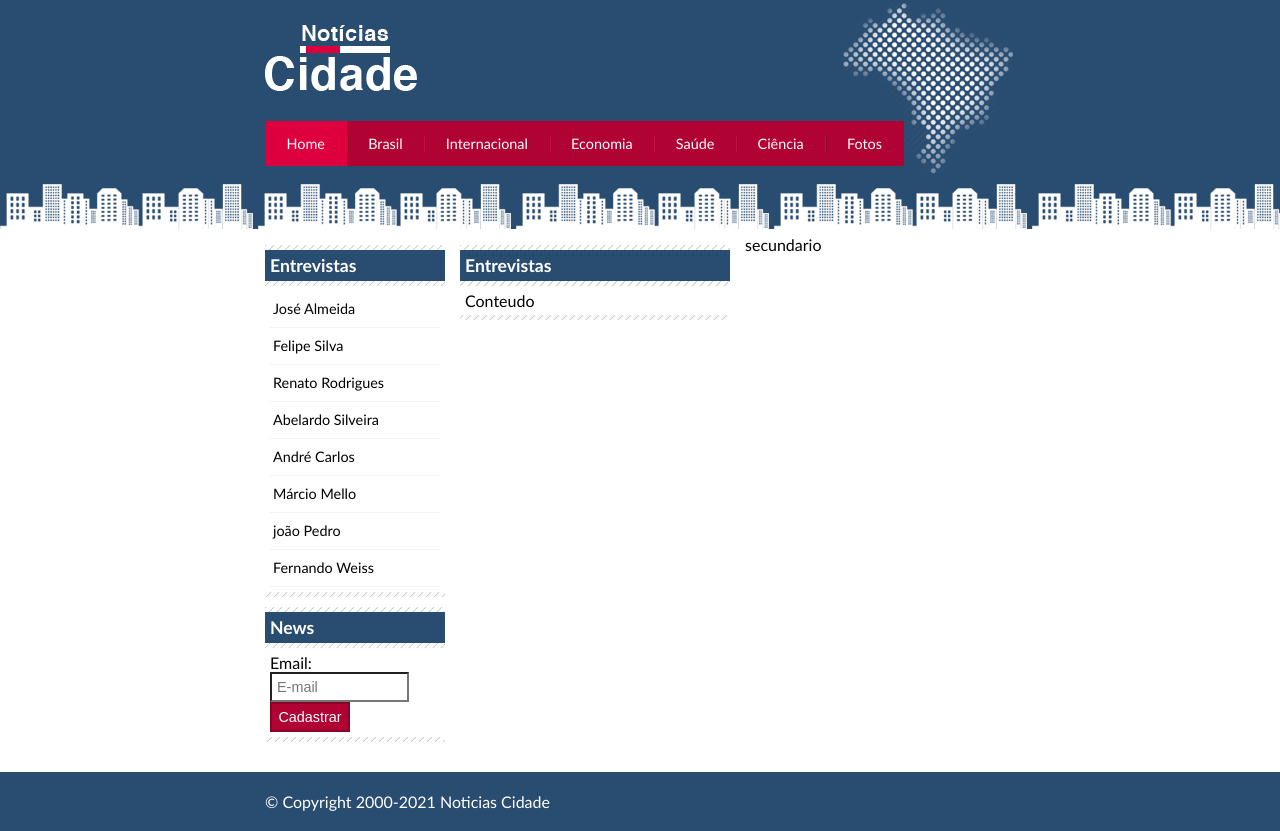
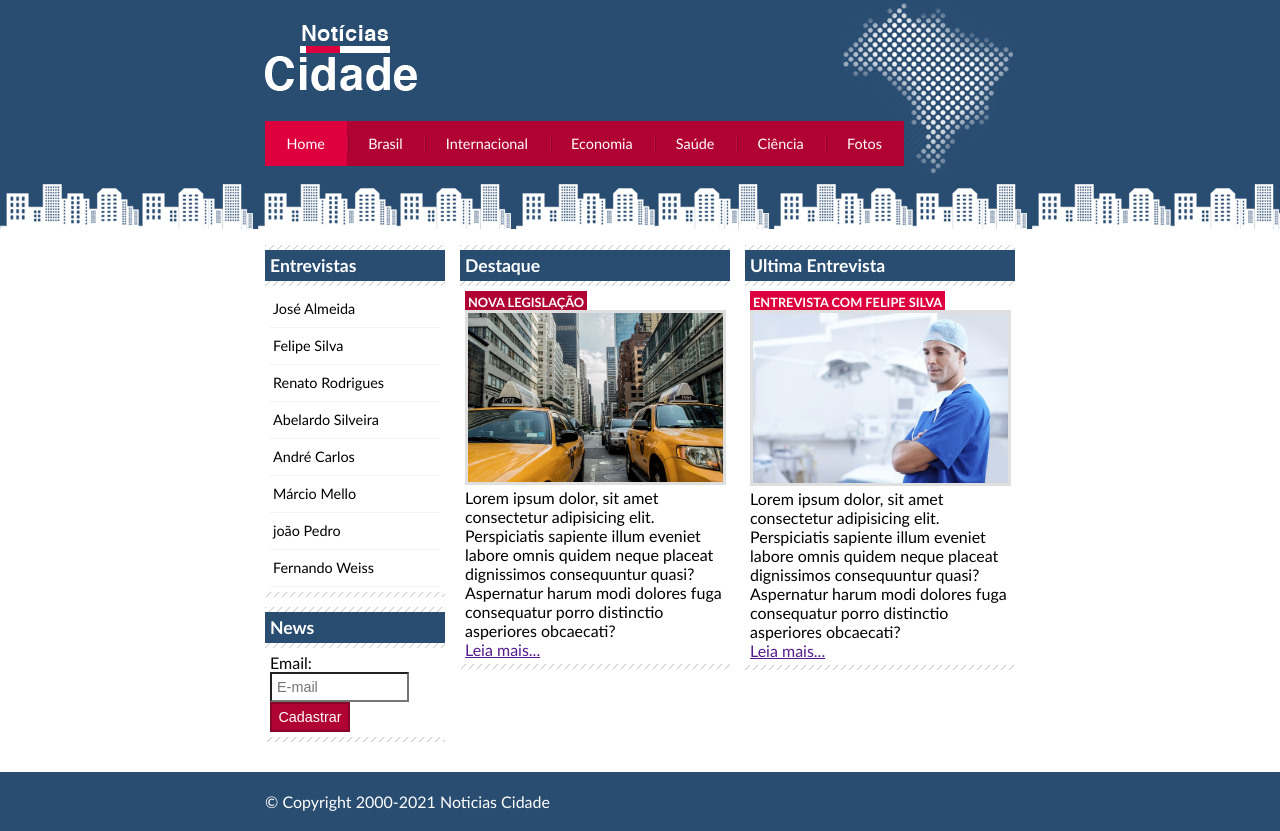
Before and after one commit to Renildo15/Noticias_Cidades, a plain HTML site: page index.html in a window 1280 px wide. Drawn offline with Linux system fonts and the light colour scheme.

Commit message:
Home-Destaque-Entrevista

```diff
--- a/index.html
+++ b/index.html
@@ -40,15 +40,30 @@
           <div id="conteudo">
               <!-- inicio primario -->
               <div id="primario">
-                  <div class="caixa">
-                      <h2>Entrevistas</h2>
+                  <div class="caixa destaque">
+                      <h2>Destaque</h2>
                       <div class="caixa-conteudo">
-                          Conteudo
+                          <h3>Nova Legislação</h3>
+                          <img class="imagem-principal" src="imagens/taxi.jpg" alt="imagem" width="100%">
+                          <p>Lorem ipsum dolor, sit amet consectetur adipisicing elit. Perspiciatis sapiente illum eveniet labore omnis quidem neque placeat dignissimos consequuntur quasi? Aspernatur harum modi dolores fuga consequatur porro distinctio asperiores obcaecati?</p>
+                          <a href="">Leia mais...</a>
                       </div>
                   </div>
               </div><!-- fim primario -->
 
-              <div id="secundario"> secundario</div>
+              <div id="secundario">
+
+                  <div class="caixa entrevista">
+                      <h2>Ultima Entrevista</h2>
+                      <div class="caixa-conteudo">
+                          <h3>Entrevista com Felipe Silva</h3>
+                          <img class="imagem-principal" src="imagens/doutor.jpg" alt="imagem" width="100%">
+                          <p>Lorem ipsum dolor, sit amet consectetur adipisicing elit. Perspiciatis sapiente illum eveniet labore omnis quidem neque placeat dignissimos consequuntur quasi? Aspernatur harum modi dolores fuga consequatur porro distinctio asperiores obcaecati?</p>
+                          <a href="">Leia mais...</a>
+                      </div>
+                  </div>
+
+              </div>
               <!-- inicio lateral -->
               <div id="lateral">
                   <div class="caixa">
@@ -73,7 +88,7 @@
                          <form action="">
                              <div>
                                  <label for="email">Email:</label>
-                                <input type="text" name="email" id="email" placeholder="E-mail">
+                                 <input type="text" name="email" id="email" placeholder="E-mail">
                              </div>
 
                              <div>
--- a/style.css
+++ b/style.css
@@ -167,3 +167,24 @@ input.submit{
     border: 2px solid #870529;
     padding: 5;
 }
+
+img.imagem-principal{
+    width: 98%;
+    border: 3px solid #dfdfdf;
+}
+
+h3{
+    text-transform: uppercase;
+    display: inline;
+    font-size: 0.8em;
+    padding: 3px;
+}
+.destaque h3{
+    background: #b10333;
+    color: white;
+}
+
+.entrevista h3{
+    background: #de003e;;
+    color: white;
+}
```
